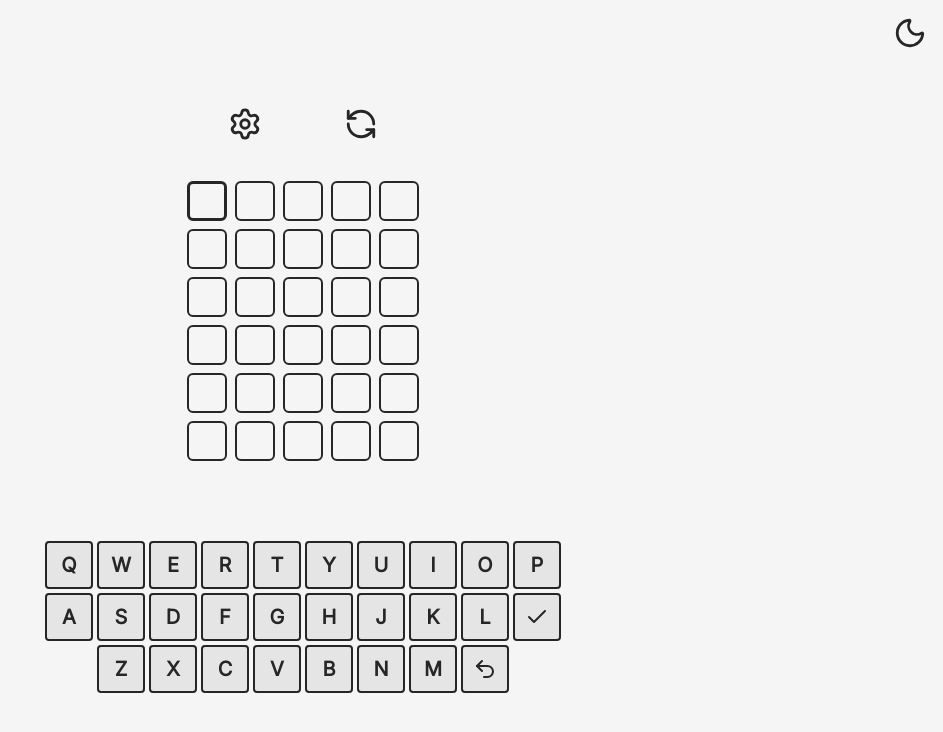
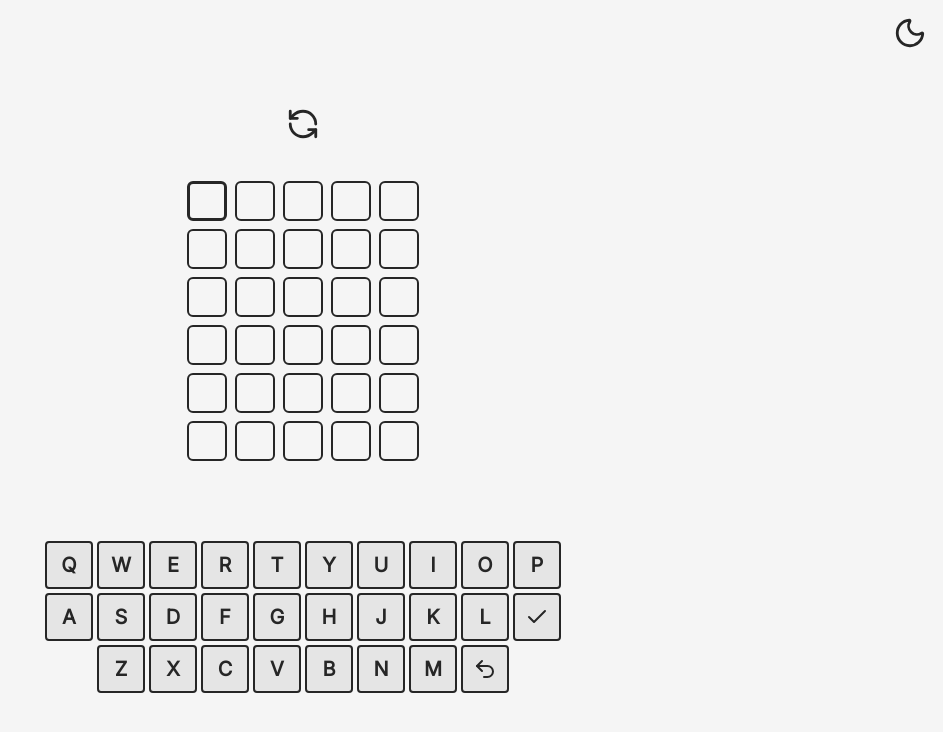
Before and after one commit to vsevolod-zhabskyi/wordle, a React (Vite) app: page / in a window 1280 px wide. Shown: the top 732 px of the page, without its empty margins (337-1280 px from the left). Built offline with nearby package versions, Linux system fonts and the light colour scheme.

Commit message:
chore(ui): hide Settings button until implementation

```diff
--- a/src/App.tsx
+++ b/src/App.tsx
@@ -186,9 +186,9 @@ function App() {
       </div>
 
       <div className="mb-10 flex w-58 justify-around">
-        <button className="cursor-pointer">
-          <Settings size={34} />
-        </button>
+        {/*<button className="cursor-pointer">*/}
+        {/*  <Settings size={34} />*/}
+        {/*</button>*/}
         <button onClick={restart} className="cursor-pointer">
           <RefreshCcw size={34} />
         </button>
```
